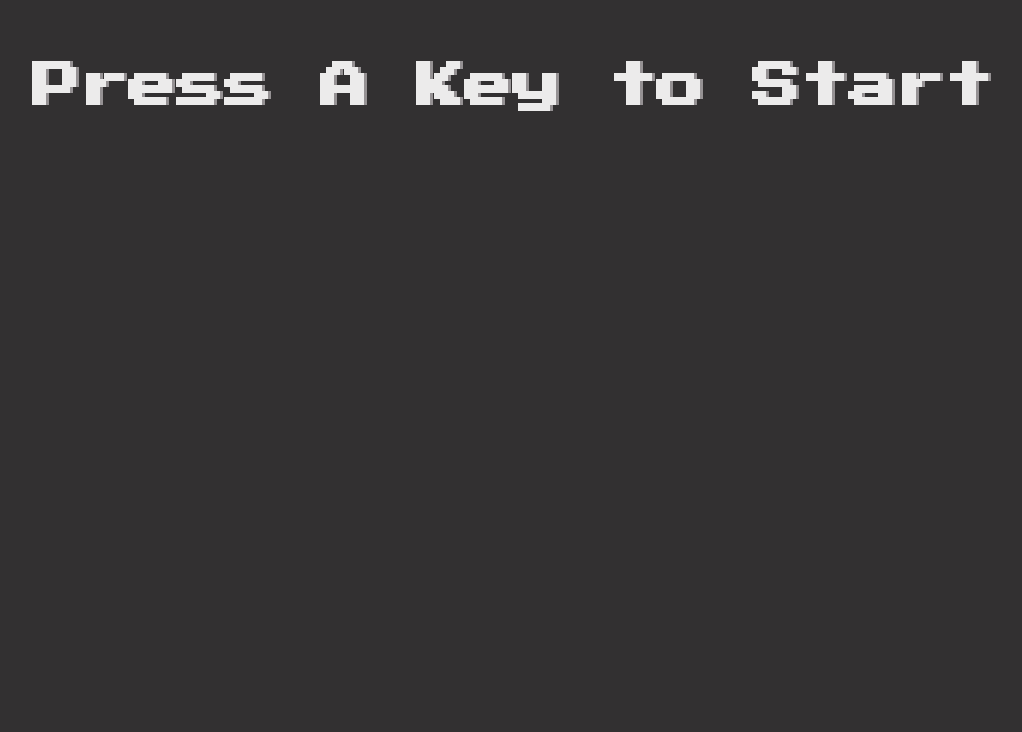
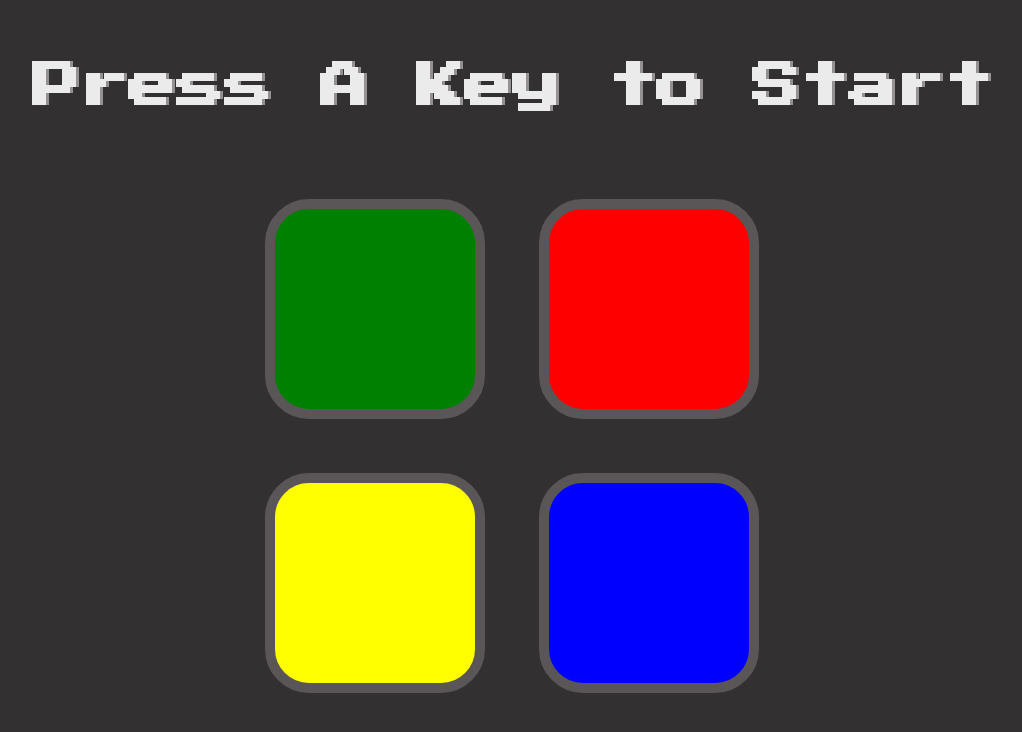
Before and after one commit to courtsideKB/Simon-Game, a plain HTML site: page index.html in a window 1280 px wide. Shown: the whole page, without its empty margins (128-1150 px from the left). Drawn offline with Linux system fonts and the light colour scheme.

Commit message:
Finished building the skeleton of the simon game page

```diff
--- a/css/styles.css
+++ b/css/styles.css
@@ -7,6 +7,43 @@ body {
 
 /************************************************CLASS SELECTORS************************************************/
 
+/* Colored Buttons */
+
+.btn {
+    display: inline-block;
+    width: 200px;
+    height: 200px;
+    margin: 25px;
+    border: 10px solid #5a5658;
+    border-radius: 20%;
+
+}
+
+.green {
+    background: green;
+}
+
+.red {
+    background-color: red;
+}
+
+.yellow {
+    background-color: yellow;
+}
+
+.blue {
+    background-color: blue;
+}
+
+/* Containers */
+
+.container {
+    margin: auto;
+    width: 50%;
+}
+
+/************************************************ID SELECTORS************************************************/
+
 #title {
     font-family: 'Press Start 2P', cursive;
     font-size: 3rem;
@@ -14,5 +51,3 @@ body {
     color: #ecebeb;
     text-shadow: 3px 0 #959193;
 }
-
-/************************************************ID SELECTORS************************************************/
--- a/index.html
+++ b/index.html
@@ -18,6 +18,25 @@
 <body>
     <h1 id="title">Press A Key to Start</h1>
 
+    <div class="container">
+        <div class="row">
+            <div type="button" class="btn green">
+
+            </div>
+            <div type="button" class="btn red">
+
+            </div>
+        </div>
+        <div class="row">
+            <div type="button" class="btn yellow">
+
+            </div>
+            <div type="button" class="btn blue">
+
+            </div>
+        </div>
+    </div>
+
 </body>
 
 </html>
```
